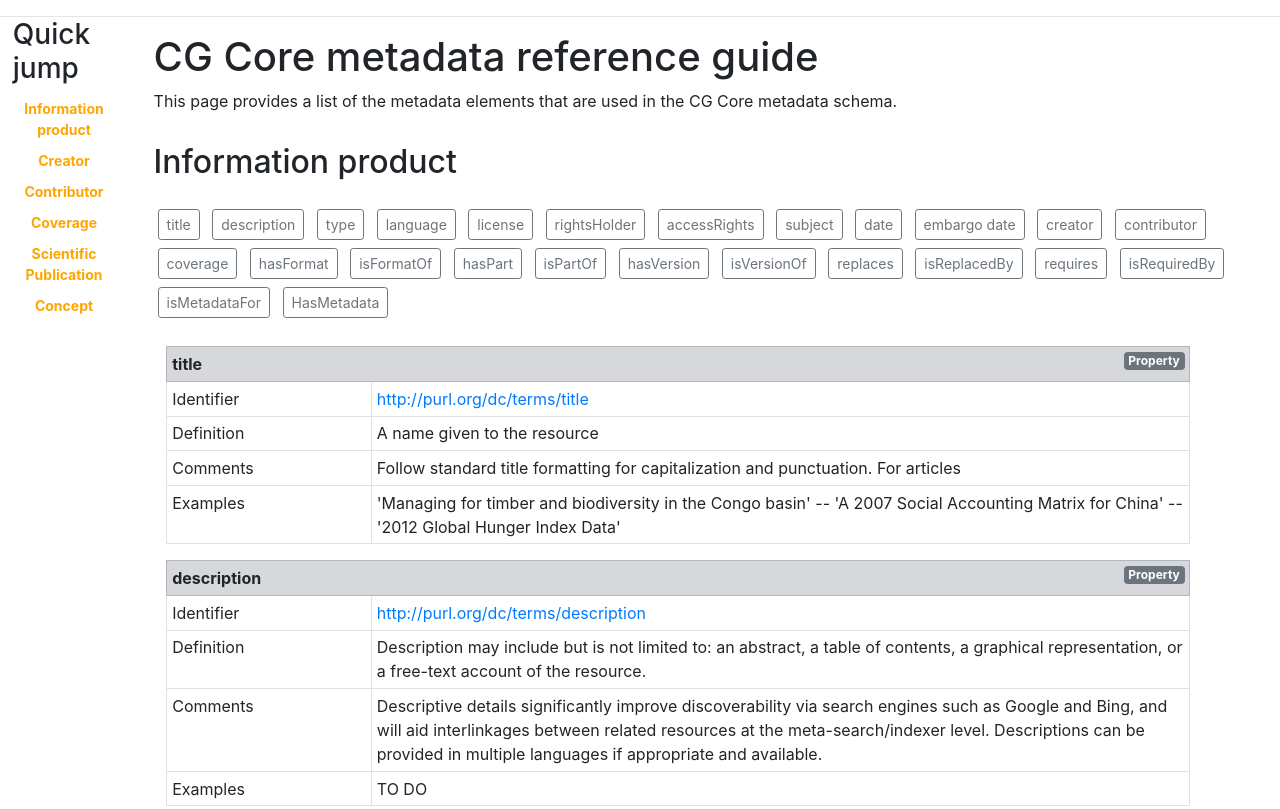
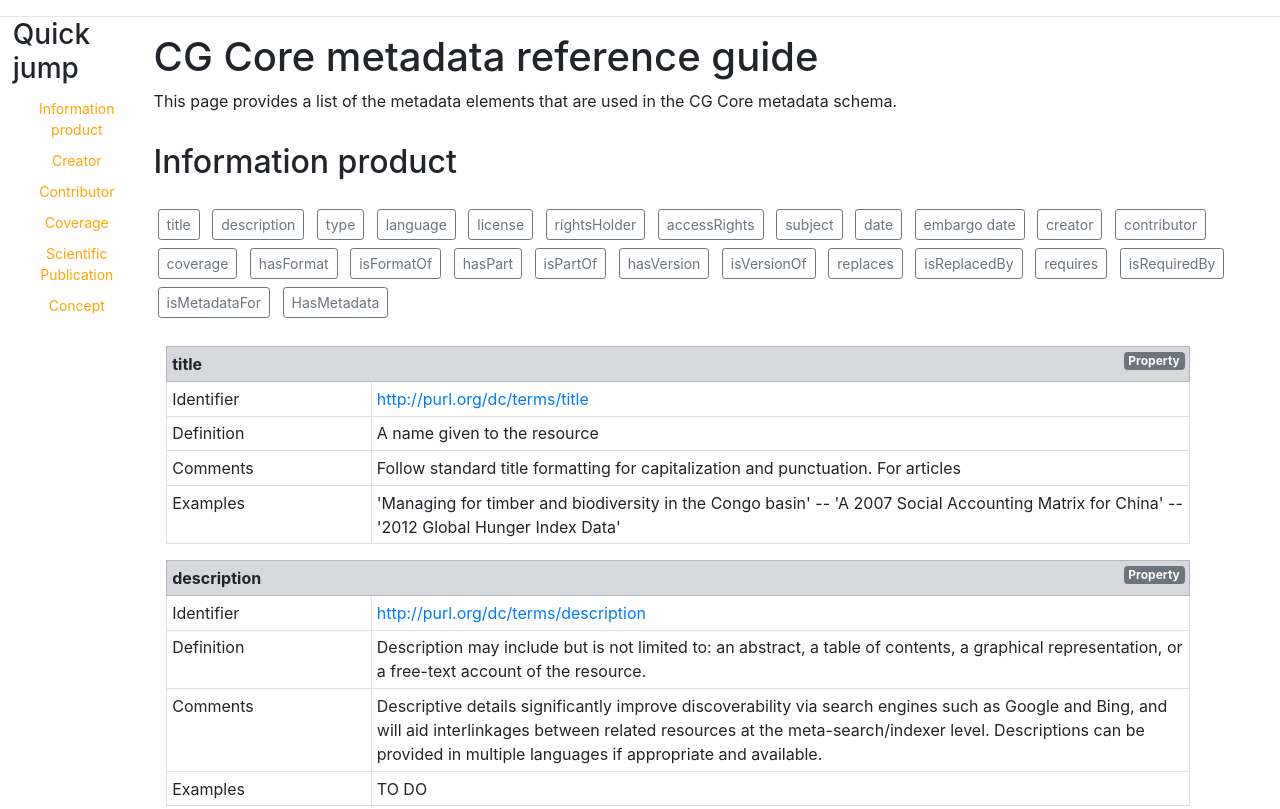
Before and after one commit to AgriculturalSemantics/cg-core, a plain HTML site: page cgcore.html in a window 1280 px wide. Shown: the top 809 px of the page. Drawn offline with nearby package versions, Linux system fonts and the light colour scheme.

Commit message:
improve css

```diff
--- a/main.css
+++ b/main.css
@@ -23,6 +23,7 @@
 .btn-sm.btn-outline-secondary.m-0 {
         border-color: white;
         color: #FFA500;
+        width: 100%;
 }
 
 #informationproduct{
@@ -71,9 +72,10 @@
     border-radius: 25px;
 }
 
-.my a {
+.my.btn.btn-sm.btn-outline-secondary.m-0 {
     text-decoration: none;
     color: inherit;
     width: 80%;
     font-weight: bold;
+
 }
```
